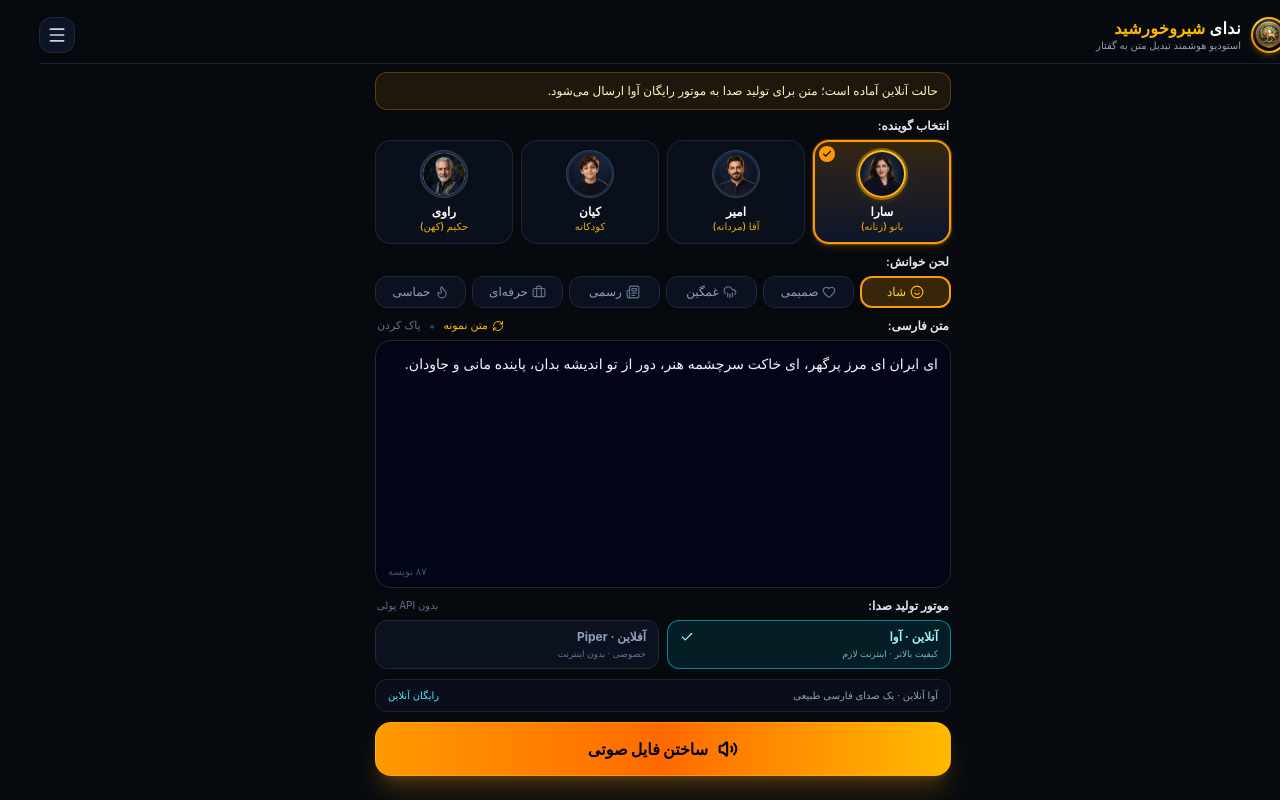
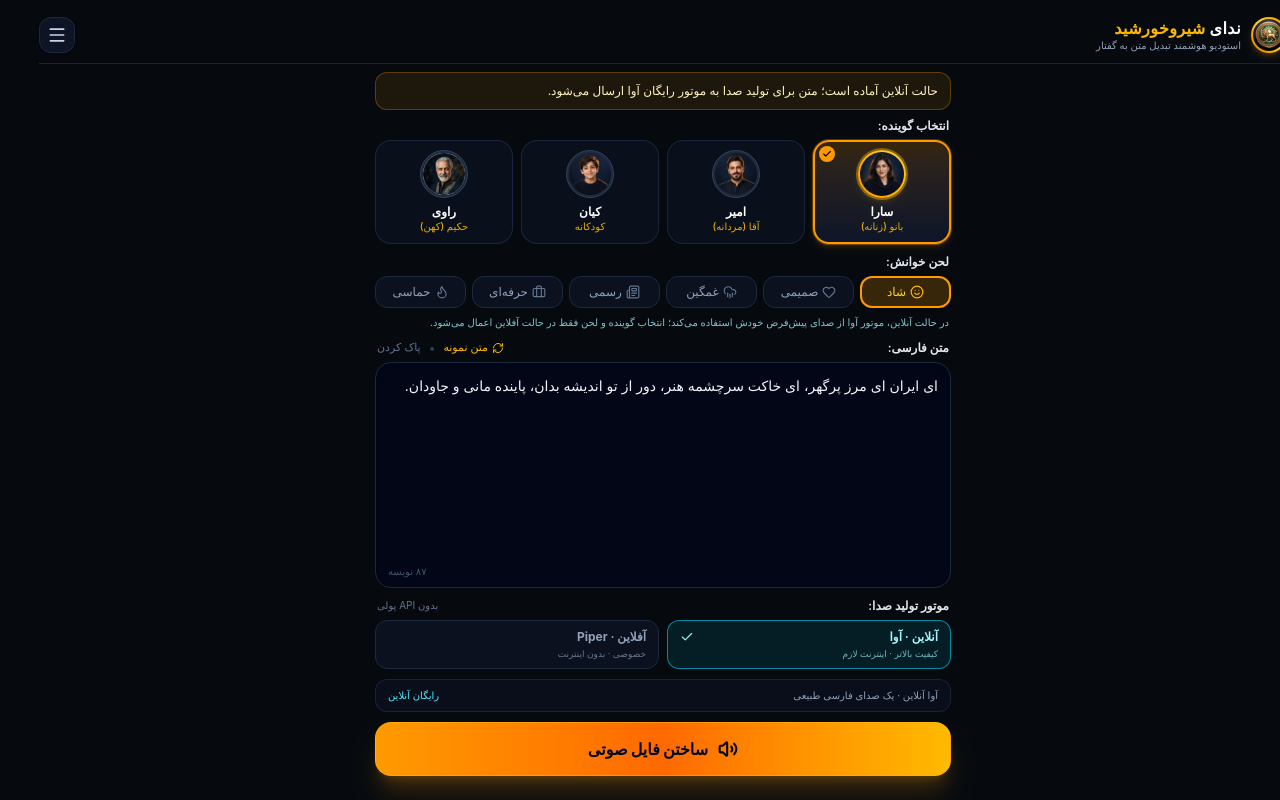
Before and after one commit to aydin343789-design/NedaiShiroKhorshid, a React (Vite) app: page / in a window 1280 px wide. Built offline with nearby package versions, Linux system fonts and the light colour scheme.

Commit message:
Clarify online voice and tone limitations

```diff
--- a/src/App.tsx
+++ b/src/App.tsx
@@ -123,7 +123,7 @@ export default function App() {
       let characterName = engineMode === 'online'
         ? 'آوا آنلاین (فارسی)'
         : `${charObj?.name || 'گوینده'} (${charObj?.role || ''})`;
-      const toneName = toneObj?.name || 'طبیعی';
+      let toneName = engineMode === 'online' ? 'پیش‌فرض موتور آنلاین' : (toneObj?.name || 'طبیعی');
 
       // Normalized text according to Persian rules
       const cleanText = normalizePersianText(text.trim());
@@ -135,6 +135,7 @@ export default function App() {
           console.warn('Online TTS failed; falling back to offline engine.', onlineError);
           usedEngine = 'offline';
           characterName = `${charObj?.name || 'گوینده'} (${charObj?.role || ''}) · پشتیبان آفلاین`;
+          toneName = toneObj?.name || 'طبیعی';
           setGenerationMessage('موتور آنلاین پاسخ نداد؛ در حال استفاده از موتور آفلاین…');
           synth = await synthesizePersianNeuralAudio(
             cleanText,
@@ -407,6 +408,11 @@ export default function App() {
               );
             })}
           </div>
+          {engineMode === 'online' && (
+            <p className="px-0.5 text-[10px] leading-relaxed text-cyan-200/80">
+              در حالت آنلاین، موتور آوا از صدای پیش‌فرض خودش استفاده می‌کند؛ انتخاب گوینده و لحن فقط در حالت آفلاین اعمال می‌شود.
+            </p>
+          )}
         </div>
 
         {/* 3. Text Box with 1 default sample */}
```
